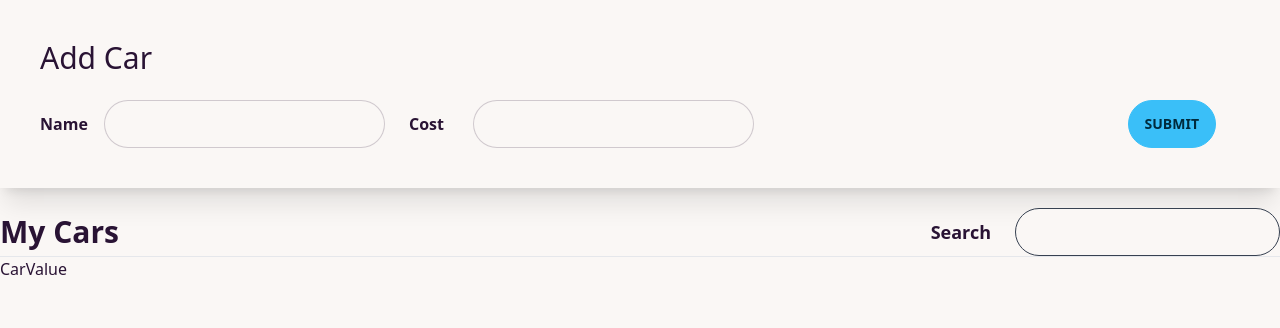
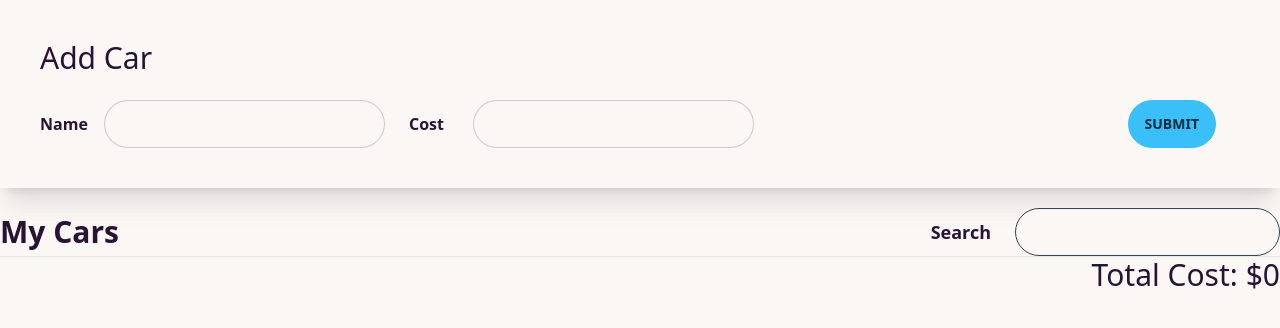
Before and after one commit to ManahilSiddiqui/Cars, a React (Create React App) app: page / in a window 1280 px wide. Shown: the top 328 px of the page. Built offline with nearby package versions, Linux system fonts and the light colour scheme.

Commit message:
Added funtion to calculate total cost

```diff
--- a/src/components/CarList.js
+++ b/src/components/CarList.js
@@ -31,7 +31,7 @@ function CarList() {
 
     return(
 
-        <div className="car-list">
+            <div class=" grid gap-2 grid-cols-0">
             {renderedCars}
             <hr />
         </div>
--- a/src/components/CarValue.js
+++ b/src/components/CarValue.js
@@ -1,7 +1,20 @@
+import { useSelector } from "react-redux";
+
 function CarValue() {
+    const totalcost = useSelector(({ cars: {data, searchTerm}}) =>
+       data
+       .filter((car) =>
+             car.name.toLowerCase().includes(searchTerm.toLowerCase())
+        )
+        .reduce((acc, car) => acc + car.cost ,0)
+
+    );
+
     return(
 
-        <div>CarValue</div>
+        <div class="text-right text-3xl ">
+            Total Cost: ${totalcost}
+        </div>
     )
 }
 
```
